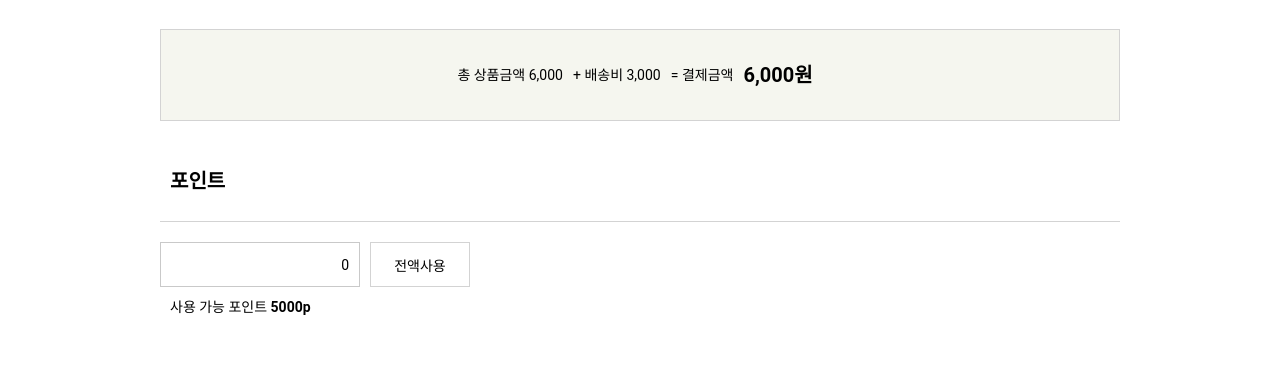
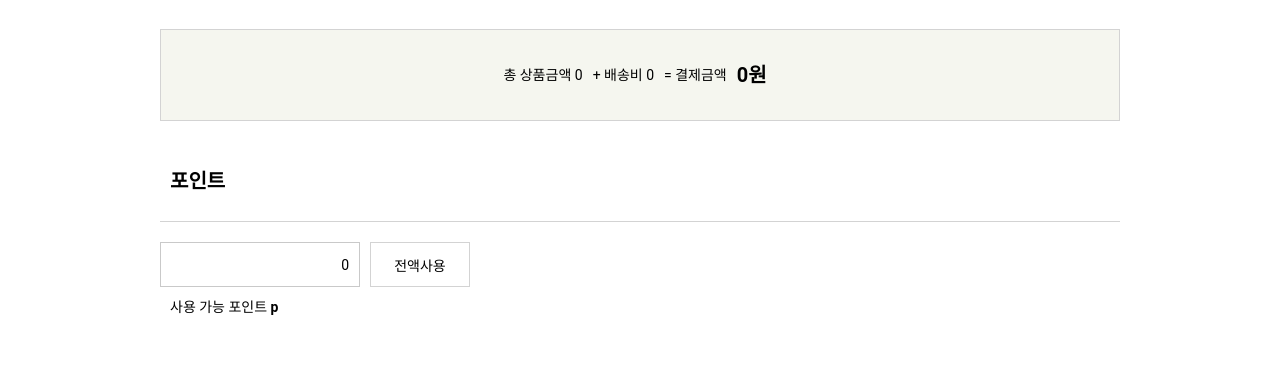
Before and after one commit to hyewon3938/book-shop, a React app in the folder client/: page /#/order in a window 1280 px wide. Shown: the part 212-577 px from the top of the page. Built offline with nearby package versions, Linux system fonts and the light colour scheme; no server answers; a web font is replaced by a local one; what axios-extensions would draw is missing.

Commit message:
[#45] feat : 주문하기 API 연동
- 주문하기 API 연동

```diff
--- a/client/src/components/OrderPage/OrderPage.jsx
+++ b/client/src/components/OrderPage/OrderPage.jsx
@@ -8,7 +8,8 @@ import PageWrap from "@/components/style/layout/PageWrap";
 import OrderItem from "@/components/OrderPage/OrderItem";
 
 // Actions
-import { removeOrderInfo } from "@/redux/actions/orderActions";
+import { postOrder, removeOrderData, removeOrderInfo } from "@/redux/actions/orderActions";
+import { removeSelectedItem } from "@/redux/actions/cartActions";
 
 // Style
 import { device } from "@/components/style/responsiveBreakPoints";
@@ -20,25 +21,42 @@ const OrderPage = () => {
   const dispatch = useDispatch();
   const history = useHistory();
 
-  const orderInfoData = useSelector((state) => state.orderInfo);
-  const { orderInfo } = orderInfoData;
+  const { orderInfo } = useSelector((state) => state.orderInfo);
+  const { auth } = useSelector((state) => state.auth);
+  const orderData = useSelector((state) => state.order);
+  const { order, loading, error } = orderData;
 
-  const availablePoints = 5000;
-  const totalPrice = 6000;
-  const shippingFee = 3000;
+  const availablePoints = auth ? auth.points : "";
+  const totalPrice = orderInfo
+    ? orderInfo.reduce((acc, item) => {
+        return acc + item.price * item.countOfOrder;
+      }, 0)
+    : "";
+  const shippingFee = 0;
 
   const [point, setPoint] = useState(0);
 
-  const loading = false;
-
   useEffect(() => {
-    console.log(orderInfo);
     if (!orderInfo) {
       alert("잘못된 접근입니다.");
       history.push("/");
       return <></>;
     }
   }, []);
+
+  useEffect(() => {
+    if (!order) return;
+    if (error) return alert(error.message);
+    if (!order.success) return alert(order.message);
+    if (order.success) {
+      dispatch(removeSelectedItem());
+      dispatch(removeOrderInfo());
+      dispatch(removeOrderData());
+      alert("주문이 완료되었습니다.");
+      history.push("/");
+      return;
+    }
+  }, [orderData]);
 
   const pointOnChangeHandler = (e) => {
     setPoint(e.target.value);
@@ -56,7 +74,18 @@ const OrderPage = () => {
 
   const payButtonHandler = () => {
     if (totalPrice > point) return alert("결제 금액이 부족합니다.");
-    alert("결제 완료!");
+    const order = {
+      userId: auth._id,
+      productList: orderInfo.map((item) => {
+        return {
+          productId: item.productId,
+          countOfOrder: item.countOfOrder,
+        };
+      }),
+      totalPayment: totalPrice,
+    };
+    console.log(order);
+    dispatch(postOrder(order));
   };
 
   return (
```
